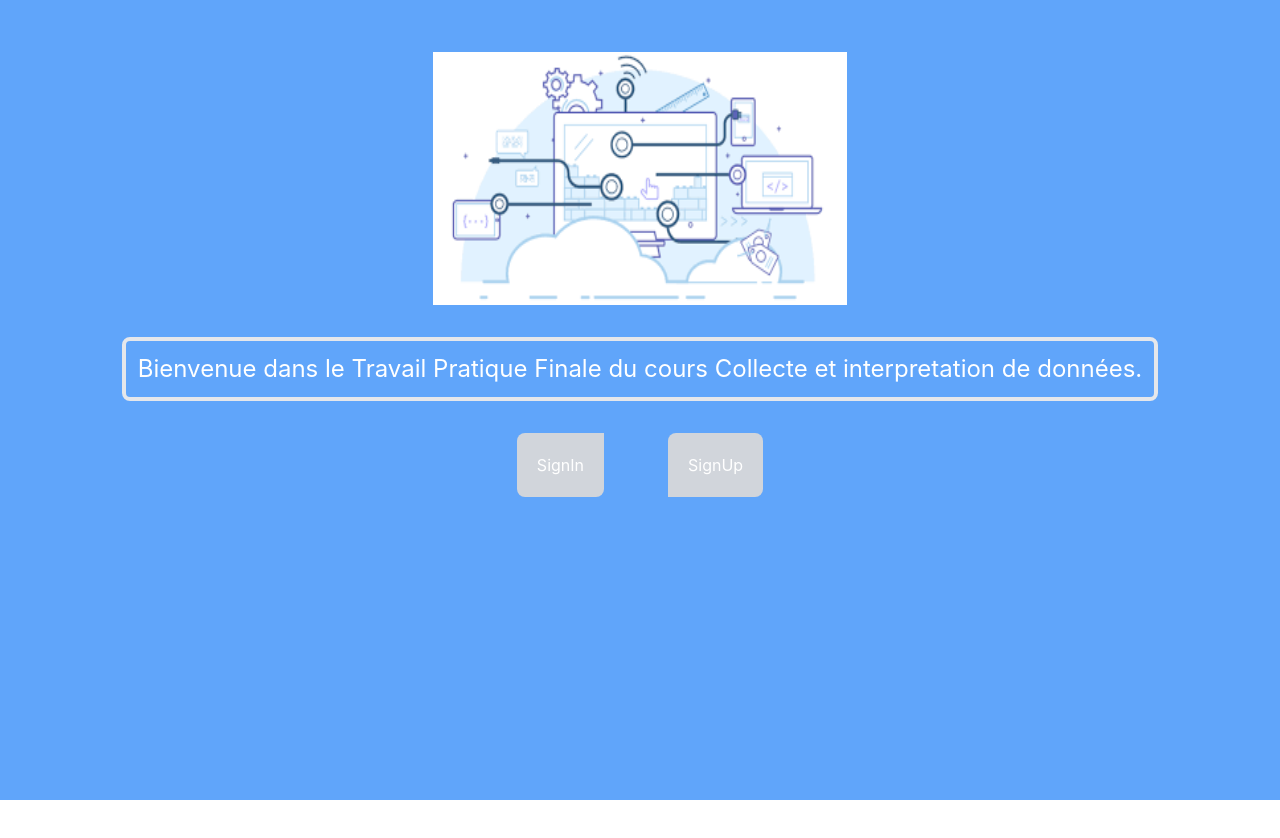
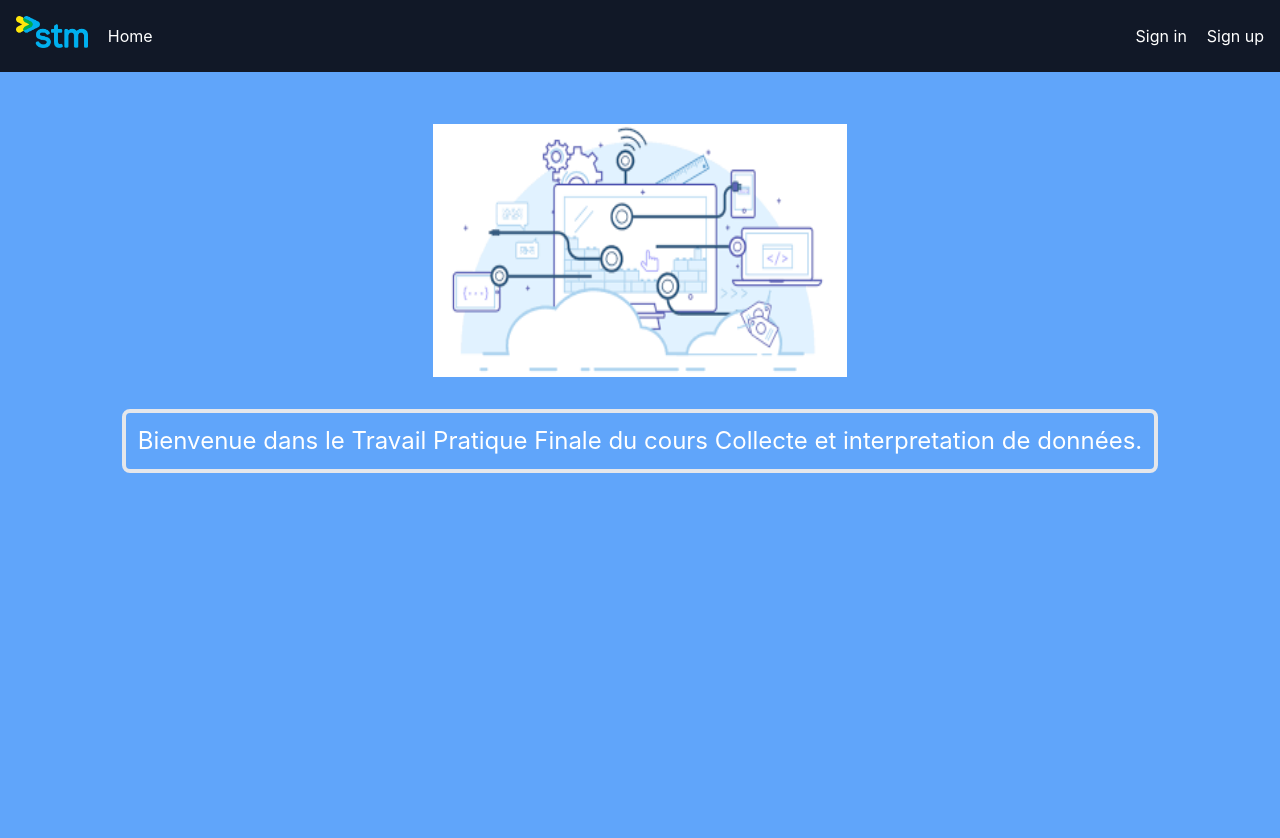
Before and after one commit to hodux/CID-STM-FRONTEND, a React (Create React App) app: page / in a window 1280 px wide. Shown: the top 838 px of the page. Before the commit the page ends 800 px from the top, so only its background shows below. Built offline with nearby package versions, Linux system fonts and the light colour scheme.

Commit message:
Finished header, missing login verification

```diff
--- a/src/App.js
+++ b/src/App.js
@@ -1,11 +1,13 @@
 import React from "react";
 import { BrowserRouter as Router } from "react-router-dom";
 import AppRoutes from "./routes/Routes";
+import Header from "./components/Header"
 
 function App() {
   return (
     <Router>
       <div>
+        <Header/>
         <AppRoutes />
       </div>
     </Router>
--- a/src/components/Header.js
+++ b/src/components/Header.js
@@ -1,10 +1,20 @@
 import React from "react";
+import logo from "../images/stm.png"
 
 function Header() {
   return (
-    <header className="flex justify-end  bg-gray-900" >
-      <a href="/signin" className="text-blue-500 hover:underline mr-5">Sign in</a>
-      <a href="/signup" className="text-blue-500 hover:underline mr-5">Sign up</a>
+    <header className="flex items-center justify-between bg-gray-900 p-4">
+      <div className="flex">
+        <a href="/"><img src={logo} alt="CID" className="h-8 w-15 mr-5" /></a>
+        <a href="/" className="text-white hover:underline py-2">Home</a>
+      </div>
+
+      {/* add if ternaire if signed up = true, show profile if false show sign in sign up */}
+      <div className="flex space-x-5">
+        <a href="/signin" className="text-white hover:underline">Sign in</a>
+        <a href="/signup" className="text-white hover:underline">Sign up</a>
+      </div>
+
     </header>
   );
 }
--- a/src/pages/Home.js
+++ b/src/pages/Home.js
@@ -1,20 +1,15 @@
 import React from "react";
-import { Link } from "react-router-dom";
 import image from "../Assets/Images/téléchargement.png"
 
 function Home() {
   return (
-    <div className="bg-blue-400 h-screen w-screen flex flex-col  self-center items-center p-5">
+    <div className="bg-blue-400 h-screen flex flex-col  self-center items-center p-5">
       <div className="m-8 h-2/6 w-2/6" >
         <img className="h-full w-full" src={image} alt="apiImage"/>
       </div>
       <div className="text-2xl text-white border-4 rounded-lg p-3 text-center">
         Bienvenue dans le Travail Pratique Finale du cours Collecte et interpretation de données.
       </div>
-      <div>
-        <button className="bg-gray-300 rounded-l-lg rounded-br-lg m-8 p-5 text-white hover:bg-gray-900"><Link to="/signin">SignIn</Link></button>
-        <button className="bg-gray-300 rounded-r-lg rounded-tl-lg m-8 p-5 hover:bg-gray-900 text-white"><Link to="/signup">SignUp</Link></button>
-      </div>
     </div>
   );
 }
--- a/src/pages/SignIn.js
+++ b/src/pages/SignIn.js
@@ -32,7 +32,7 @@ function SignIn() {
     }
 
   return (
-    <div className="bg-blue-400 h-screen w-screen self-center items-center p-5 flex">
+    <div className="bg-blue-400 h-screen self-center items-center p-5 flex">
         <form className='border-8 p-8 rounded-2xl m-8 bg-white border-white h-4/8 w-2/4 mx-auto shadow-xl shadow-blue-700' onSubmit={handleSubmit}>
             <div className="flex flex-col h-full">
                 <h1 className='text-4xl text-center'>Login</h1>
--- a/src/pages/SignUp.js
+++ b/src/pages/SignUp.js
@@ -76,7 +76,7 @@ function Signup() {
     }
   }
   return (
-    <div className="flex justify-center items-center h-screen bg-gray-100">
+    <div className="flex justify-center items-center h-screen bg-blue-400">
       <div className="w-full max-w-md bg-white rounded-lg shadow-lg p-6">
         <h2 className="text-2xl font-bold text-gray-700 text-center mb-6">Create Your Account</h2>
         <form className="space-y-4" onSubmit={handleSubmit}>
--- a/src/routes/Routes.js
+++ b/src/routes/Routes.js
@@ -1,8 +1,8 @@
 import React from "react";
 import { Route, Routes as RouterRoutes } from "react-router-dom";
-import Home from "../Pages/Home"
-import Signin from "../Pages/SignIn";
-import Signup from "../Pages/SignUp";
+import Home from "../pages/Home"
+import Signin from "../pages/SignIn";
+import Signup from "../pages/SignUp";
 
 function AppRoutes() {
   return (
```
Also changed, not shown: src/images/stm.png (added).
